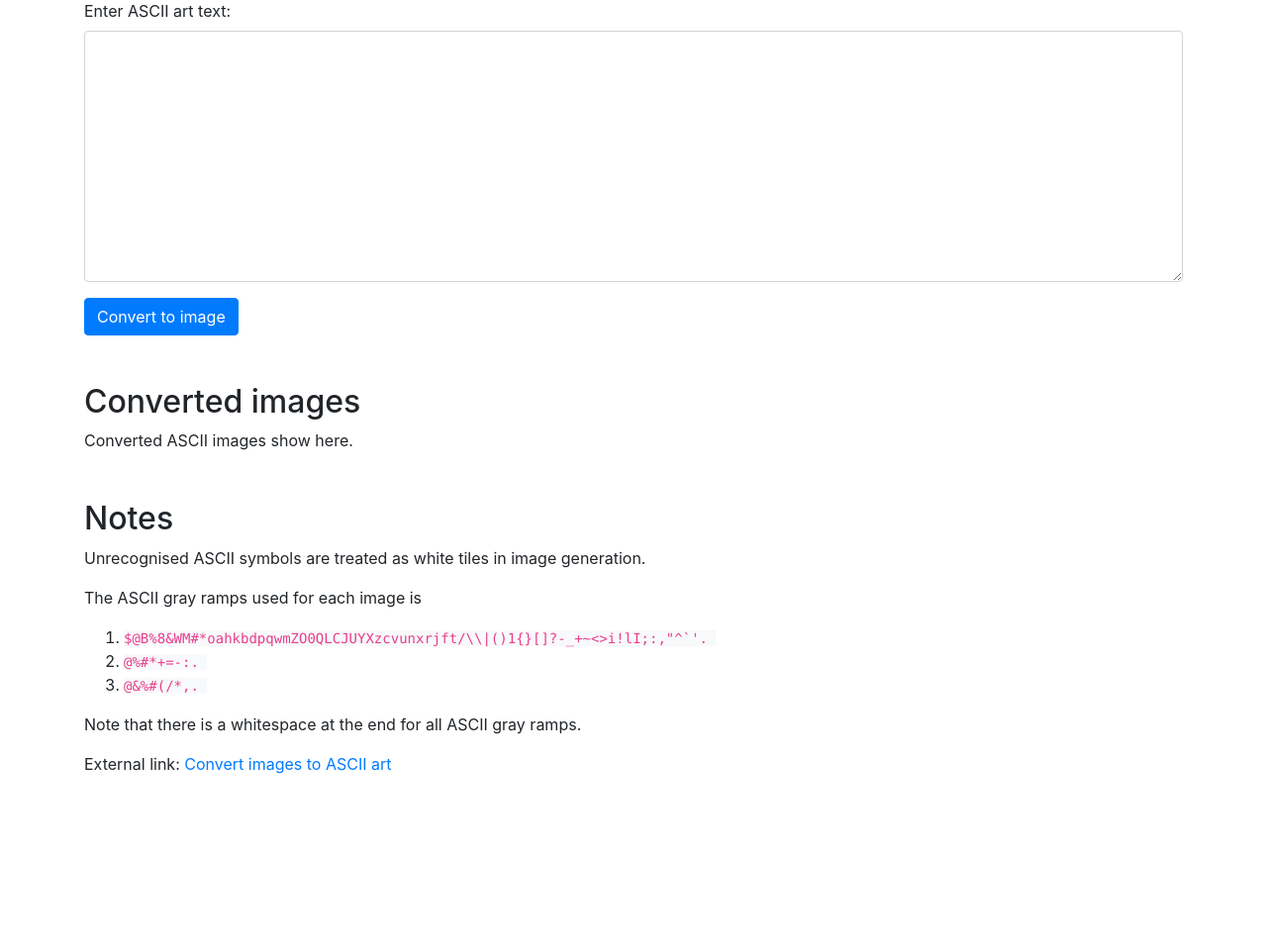
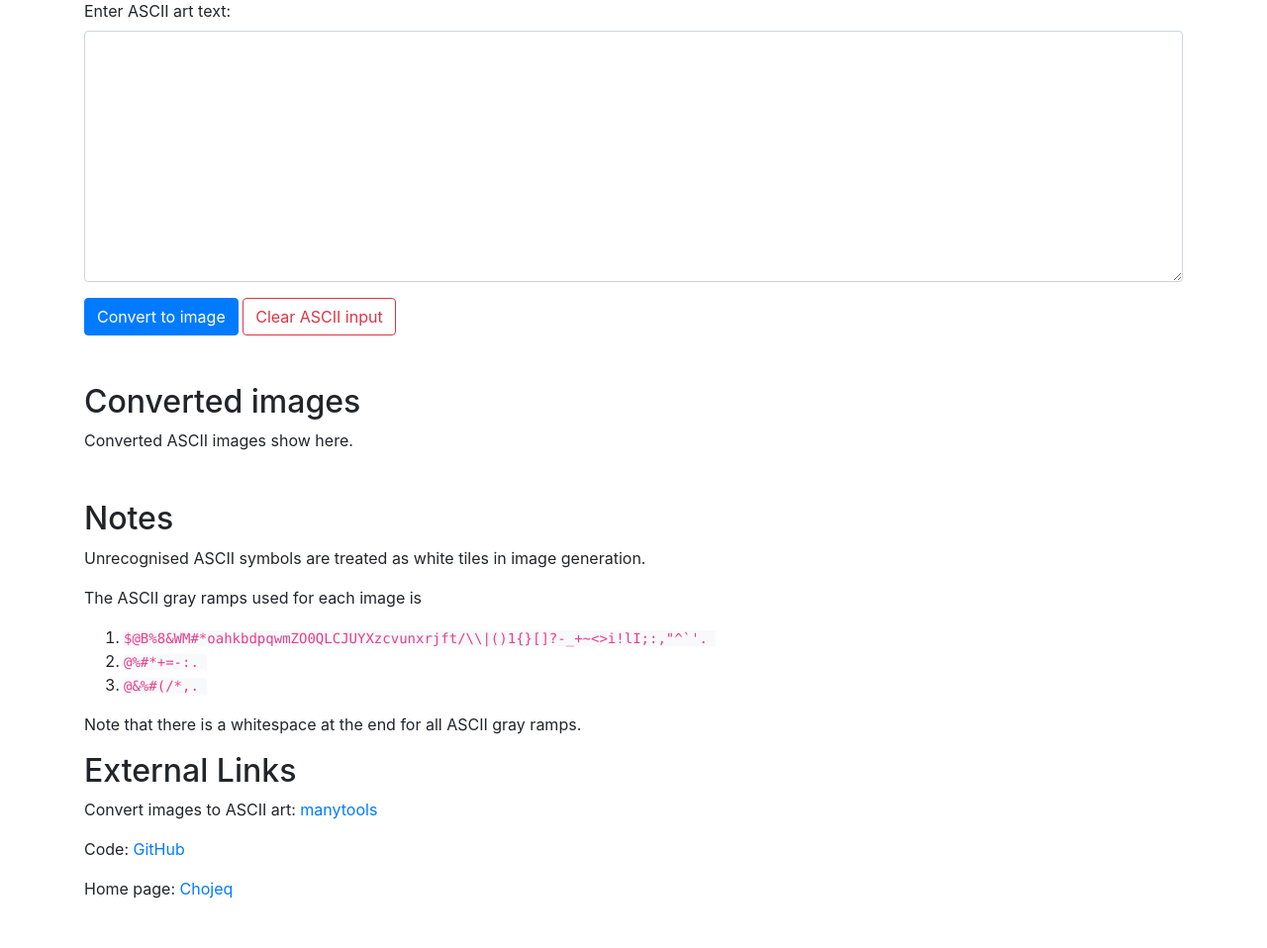
Before and after one commit to jeqcho/ascii-text-art-to-image-generator, a Django app: page /ascii-to-image/ in a window 1280 px wide. Shown: the part 105-1063 px from the top of the page at 99% size. Before the commit the page ends 887 px from the top, so only its background shows below. Run offline with Django 3.2, Linux system fonts and the light colour scheme; some libraries are stand-ins or nearby versions.

Commit message:
Added more external links

```diff
--- a/ascii_text_art_to_image_generator/ascii_text_art_to_image_generator/settings.py
+++ b/ascii_text_art_to_image_generator/ascii_text_art_to_image_generator/settings.py
@@ -24,7 +24,7 @@ BASE_DIR = Path(__file__).resolve().parent.parent
 SECRET_KEY = 'django-insecure-^-m_!7n!z9aw$^qqifstn=h50x*6w&gh^ex+x4=bzo84ll%lmr'
 
 # SECURITY WARNING: don't run with debug turned on in production!
-DEBUG = False
+DEBUG = True
 
 ALLOWED_HOSTS = ['127.0.0.1', 'jeqcho.pythonanywhere.com']
 
--- a/ascii_text_art_to_image_generator/ascii_to_image/templates/ascii_to_image/index.html
+++ b/ascii_text_art_to_image_generator/ascii_to_image/templates/ascii_to_image/index.html
@@ -26,6 +26,7 @@
                       rows="10">{{ text }}</textarea>
         </div>
         <button id="submit" type="submit" class="btn btn-primary">Convert to image</button>
+        <button id="clear" type="button" class="btn btn-outline-danger">Clear ASCII input</button>
     </form>
 </div>
 <div class="container mt-5">
@@ -58,9 +59,12 @@
     </ol>
     Note that there is a whitespace at the end for all ASCII gray ramps.
     </p>
-    <p>External link: <a target="_blank" href="https://manytools.org/hacker-tools/convert-images-to-ascii-art/">Convert
-        images to ASCII
-        art</a></p>
+    <h2>External Links</h2>
+    <p>Convert images to ASCII art: <a target="_blank"
+                                       href="https://manytools.org/hacker-tools/convert-images-to-ascii-art/">manytools</a>
+    </p>
+    <p>Code: <a target="_blank" href="https://github.com/jeqcho/ascii-text-art-to-image-generator">GitHub</a></p>
+    <p>Home page: <a target="_blank" href="https://chojeq.com">Chojeq</a></p>
 </div>
 <!-- Latest compiled and minified CSS -->
 <link rel="stylesheet" href="https://maxcdn.bootstrapcdn.com/bootstrap/4.5.2/css/bootstrap.min.css">
@@ -75,8 +79,11 @@
 <script src="https://maxcdn.bootstrapcdn.com/bootstrap/4.5.2/js/bootstrap.min.js"></script>
 <script>
     document.getElementById("ascii-input-form").addEventListener('submit',function(){
-    document.getElementById("submit").disabled=true;
-    document.getElementById("submit").innerHTML="Converting..";
+        document.getElementById("submit").disabled=true;
+        document.getElementById("submit").innerHTML="Converting...";
+    });
+    document.getElementById("clear").addEventListener('click',function(){
+        document.getElementById("ascii-art-text").innerHTML='';
     });
 
 </script>
```
